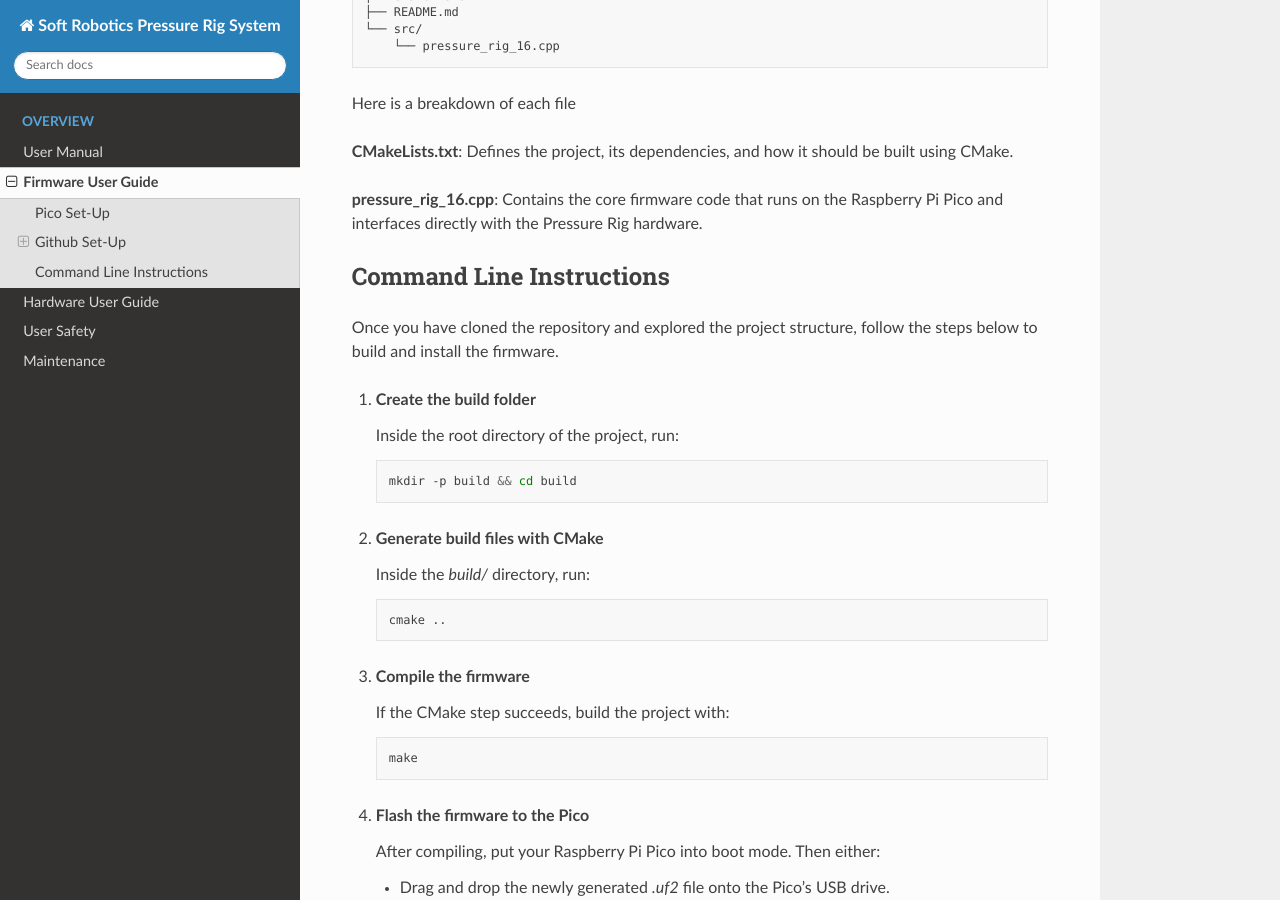
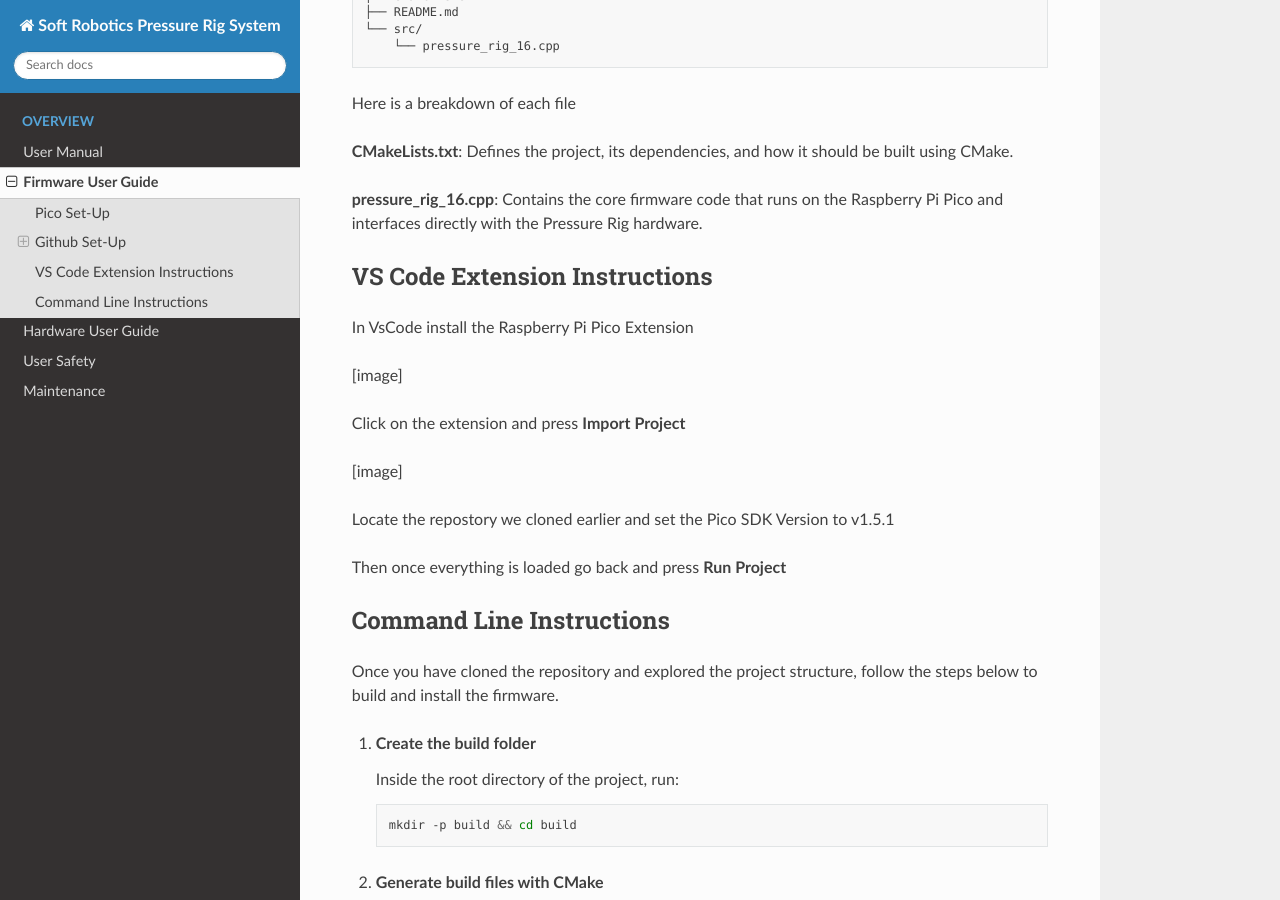
Before and after one commit to CooperUnionBIRDLab/Pressure_Rig_Docs, a Sphinx documentation site: the page built from docs/source/firmware_guide.rst, in a window 1280 px wide and 900 px high, scrolled down 919 px. Built offline with Sphinx 7.4.7 and the Read the Docs theme 3.1.0, drawn with Linux system fonts in a browser that asks for light colours.

Commit message:
Update firmware_guide.rst

```diff
--- a/docs/source/firmware_guide.rst
+++ b/docs/source/firmware_guide.rst
@@ -39,6 +39,21 @@ Here is a breakdown of each file
 **CMakeLists.txt**: Defines the project, its dependencies, and how it should be built using CMake.
 
 **pressure_rig_16.cpp**: Contains the core firmware code that runs on the Raspberry Pi Pico and interfaces directly with the Pressure Rig hardware.
+
+VS Code Extension Instructions
+------------------------------
+In VsCode install the Raspberry Pi Pico Extension
+
+[image]
+
+Click on the extension and press **Import Project**
+
+[image]
+
+Locate the repostory we cloned earlier and set the Pico SDK Version to v1.5.1
+
+
+Then once everything is loaded go back and press **Run Project**
 
 
 Command Line Instructions
```
